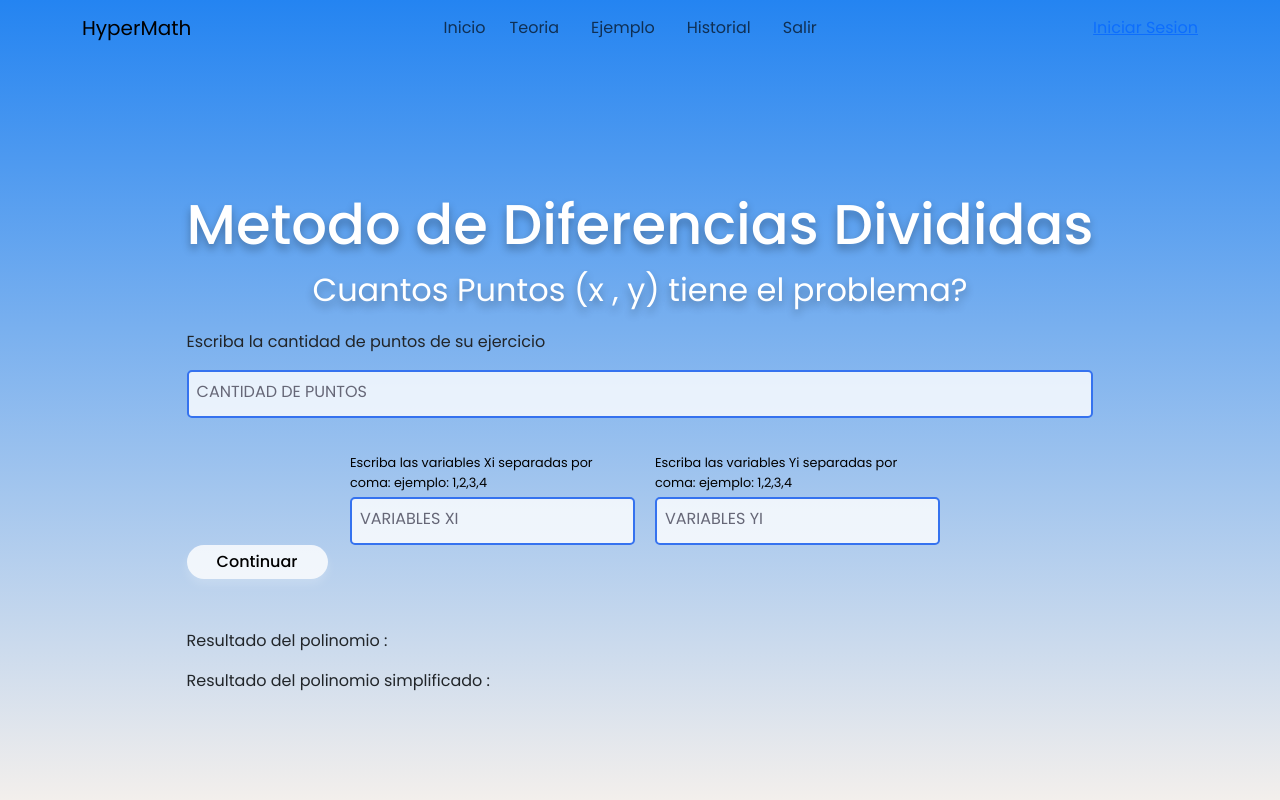
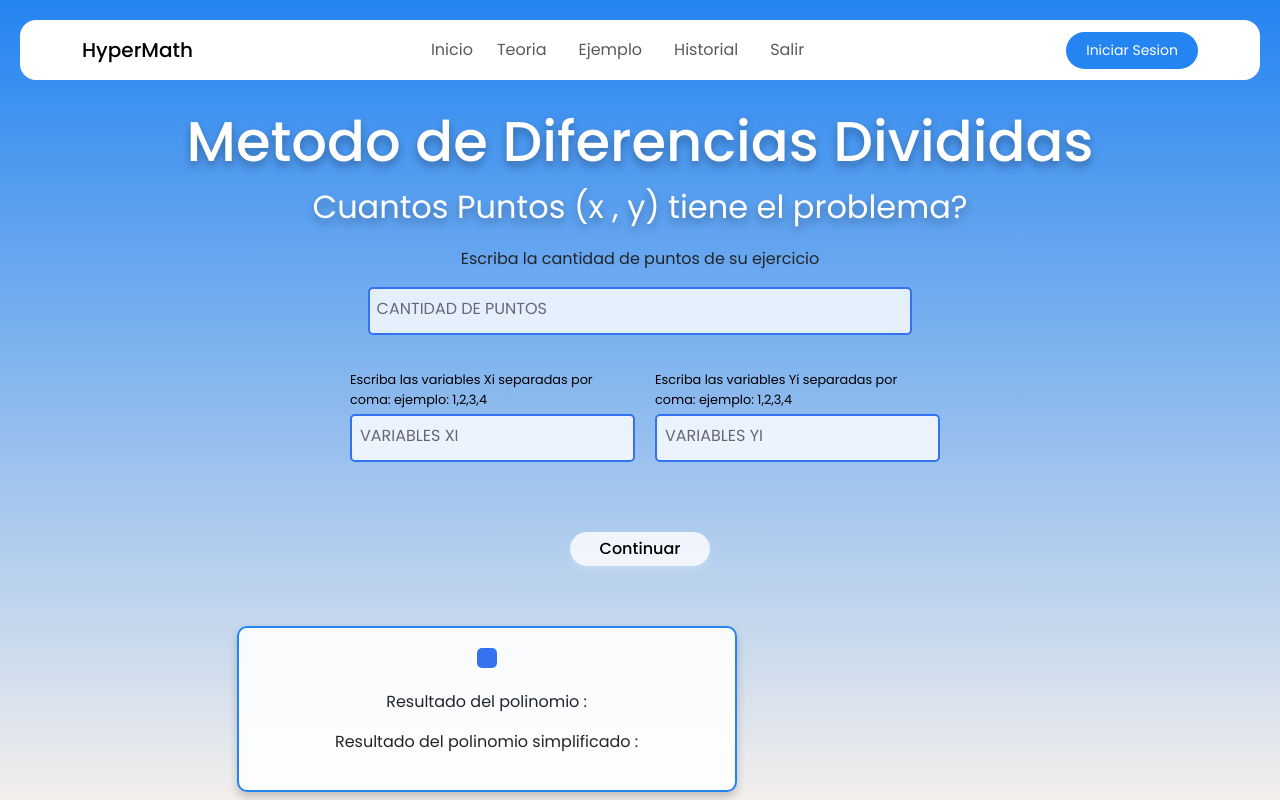
Before and after one commit to Angelito50/Proyecto_Analisis_Num, a Django app: page /proceso/ in a window 1280 px wide. Run offline with Django 5.2, Linux system fonts and the light colour scheme; some libraries are stand-ins or nearby versions.

Commit message:
CSS ACTUALIZACIONES

```diff
--- a/calculadora/calculadora/settings.py
+++ b/calculadora/calculadora/settings.py
@@ -27,7 +27,7 @@ DEBUG = True
 
 ALLOWED_HOSTS = []
 
-STATICFILES_DIRS=['C:/Users/Angel/Desktop/PROYECTO_ANS/calculadora/calculadora_app/static']
+STATICFILES_DIRS=['C:/Users/21517/Desktop/PROYECTO CALCULADORA/Proyecto_Analisis_Num/calculadora/calculadora_app/static']
 #STATICFILES_DIRS=['C:/Users/Angel/Desktop/PROYECTO_ANS/calculadora/calculadora_app/static']
 
 
--- a/calculadora/calculadora_app/static/css/diferencias.css
+++ b/calculadora/calculadora_app/static/css/diferencias.css
@@ -11,14 +11,9 @@
 
 
 /*INPUT CSS*/
-.inputBox{
-    position: relative;
-    flex: 1;
-    min-width: 0;
-    text-align: left;
 
-}
-.inputBox input{
+/* General Input Styles */
+input {
     width: 100%;
     padding: 10px;
     border: 2px solid #3572EF;
@@ -27,10 +22,43 @@
     outline: none;
     color: #000;
     font-size: 1em;
-    transition: 0.5s ;
+    transition: 0.5s;
 }
 
-.inputBox span{
+/* Centered InputBoxP */
+.inputBoxP {
+    text-align: center;
+    position: relative;
+    flex: 1;
+    min-width: 0;
+    margin-bottom: 20px;
+}
+
+.inputBoxP input {
+    width: 60%;
+}
+
+.inputBoxP span {
+    position: absolute;
+    padding: 10px;
+    pointer-events: none;
+    font-size: 1em;
+    color:#666777 ;
+    text-transform: uppercase;
+    transition: 0.5s;
+    left:180px;
+}
+/* Regular InputBox */
+.inputBox {
+    position: relative;
+    flex: 1;
+    min-width: 0;
+    text-align: left;
+    margin-bottom: 20px;
+}
+
+
+.inputBox  span{
     position: absolute;
     left: 0;
     padding: 10px;
@@ -41,7 +69,7 @@
     transition: 0.5s;
 }
 
-.Definicion-variables .inputPuntos {
+.inputPuntos {
     display: flex;
     justify-content: center;
     align-items: flex-start;
@@ -58,6 +86,7 @@
     text-align: left;
 }
 
+
 .inputPuntos p {
     color: #000;
     font-size: 0.8em;
@@ -66,7 +95,8 @@
 }
 
 
-
+.inputBoxP input:valid ~ span,
+.inputBoxP input:focus ~ span,
 .inputBox input:valid ~ span,
 .inputBox input:focus ~ span{
     color: #fff;
@@ -79,13 +109,18 @@
     letter-spacing: 0.2em;
     border-radius: 3px;
 }
-.inputBox:nth-child(2) input:valid ~ span,
-.inputBox:nth-child(2) input:focus ~ span{
+
+.inputBoxP:nth-child(3) input:valid ~ span,
+.inputBoxP:nth-child(3) input:focus ~ span,
+.inputBox:nth-child(3) input:valid ~ span,
+.inputBox:nth-child(3) input:focus ~ span{
 background: #3572EF;
 color: #000;
 border-radius: 2px;
 }
 
+.inputBoxP input:valid,
+.inputBoxP input:focus,
 .inputBox input:valid,
 .inputBox input:focus{
 border: 2px solid #2484f1;
@@ -133,6 +168,7 @@ border: 2px solid #2484f1;
     cursor: pointer;
     transition: .2s;
     margin-bottom: 50px;
+    margin-top: 30px;
 }
 
 .Definicion-variables button:hover{
@@ -146,25 +182,27 @@ border: 2px solid #2484f1;
 .espacio{
     margin-bottom: 20px;
 }
+
 /* Estilos para el div de respuesta */
-.respuesta {
+ .respuestas {
     background-color: rgba(255, 255, 255, 0.9);
     border: 2px solid #2484f1;
     border-radius: 10px;
     width: 60%;
     max-width: 500px;
-    margin: 20px auto;
-    padding: 20px;
+    margin-top: 10px;
+    margin-left: 50px !important; padding: 20px;
     box-shadow: 0 5px 10px rgba(0, 0, 0, 0.2);
     text-align: center;
 
 }
 
 /* Estilos para el span dentro del div de respuesta */
-.respuesta span {
+.respuestaSpan{
     background-color: #3572EF;
     color: #fff;
     padding: 10px;
     border-radius: 5px;
     display: inline-block;
+    margin-bottom: 15px;
 }
--- a/calculadora/calculadora_app/static/js/diferencias.js
+++ b/calculadora/calculadora_app/static/js/diferencias.js
@@ -99,10 +99,14 @@ document.getElementById('continuarBtn').addEventListener('click', function() {
     });
 });
 
+
 document.addEventListener('DOMContentLoaded', () => {
   const continuarBtn = document.getElementById('continuarBtn');
+  const spanRespuesta = document.getElementById('spanRespuesta');
 
-  continuarBtn.addEventListener('click', () => {
+  continuarBtn.addEventListener('click', (event) => {
+      event.preventDefault(); // Evitar que el formulario se envíe
+
       // Obtener los valores de los inputs
       const cantidadPuntos = document.getElementById('cantidadPuntos').value;
       const variablesXi = document.getElementById('variablesXi').value;
@@ -118,20 +122,7 @@ document.addEventListener('DOMContentLoaded', () => {
           return;
       }
 
-      // Crear el nuevo div con el span
-      const respuestaDiv = document.createElement('div');
-      const respuestaSpan = document.createElement('span');
-
-      respuestaSpan.innerText = `La respuesta a tu ejercicio con el método de diferencias divididas con ${cantidadPuntos} puntos y los valores Xi: ${variablesXi} y Yi: ${variablesYi}`;
-      respuestaDiv.appendChild(respuestaSpan);
-
-      // Establecer una clase al div para poder darle estilo
-      respuestaDiv.className = 'respuesta';
-
-      // Seleccionar el contenedor de section
-      const contenedor = document.getElementById('Definicion-variables');
-
-      // Añadir el nuevo div al contenedor específico después del botón
-      contenedor.appendChild(respuestaDiv);
+      // Actualizar el contenido del span
+      spanRespuesta.innerText = `La respuesta a tu ejercicio con el método de diferencias divididas con ${cantidadPuntos} puntos y los valores Xi: ${variablesXi} y Yi: ${variablesYi}`;
   });
 });
--- a/calculadora/calculadora_app/templates/index.html
+++ b/calculadora/calculadora_app/templates/index.html
@@ -5,7 +5,7 @@
     <meta charset="UTF-8">
     <meta name="viewport" content="width=device-width, initial-scale=1.0">
     <title>Diferencias Divididas</title>
-    <link rel="stylesheet" href="/style/diferencias.css">
+    <link rel="stylesheet" href="{% static 'css/navbar.css' %}">
     <link href="https://cdn.jsdelivr.net/npm/bootstrap@5.3.3/dist/css/bootstrap.min.css" rel="stylesheet" integrity="sha384-QWTKZyjpPEjISv5WaRU9OFeRpok6YctnYmDr5pNlyT2bRjXh0JMhjY6hW+ALEwIH" crossorigin="anonymous">
     <link rel="stylesheet" href="{% static '/css/diferencias.css'%}">
     <link rel="stylesheet" href="https://cdn.jsdelivr.net/npm/sweetalert2@11/dist/sweetalert2.min.css">
@@ -55,12 +55,13 @@
             <h1 class="Tittle-metodo">Metodo de Diferencias Divididas</h1>
             <p class="Pregunta-Puntos">Cuantos Puntos (x , y) tiene el problema?</p>
 
-        <div class="inputBox">
+        <div class="inputBoxP">
           <p>Escriba la cantidad de puntos de su ejercicio</p>
-          <input type="text" id="cantidadPuntos" required="required" pattern="\d*">
+          <input  type="text" id="cantidadPuntos" required="required" pattern="\d*">
           <span>Cantidad de Puntos</span>
+        </div>
 
-            <div class="inputPuntos">
+            <div class="inputPuntos espacio">
                 <div class="inputBox">
                     <p>Escriba las variables Xi separadas por coma: ejemplo: 1,2,3,4</p>
                     <input type="text" name="xi_valores" id="variablesXi" required="required" pattern="\d*(,\d*)*">
@@ -72,12 +73,17 @@
                     <input type="text" name="fi_valores" id="variablesYi" required="required" pattern="\d*(,\d*)*">
                     <span>Variables Yi</span>
                 </div>
-        </div>
+              </div>
+
 
         <button name="ingresar_valores" id="continuarBtn" >Continuar</button>
 
-        <p> Resultado del polinomio : {{polinomio}} </p>
+        <div class="respuestas">
+         <span id="spanRespuesta" class="respuestaSpan"></span>
+         <p> Resultado del polinomio : {{polinomio}} </p>
         <p> Resultado del polinomio simplificado : {{simplificado}} </p>
+        </div>
+
         </form>
       </section>
 
```
